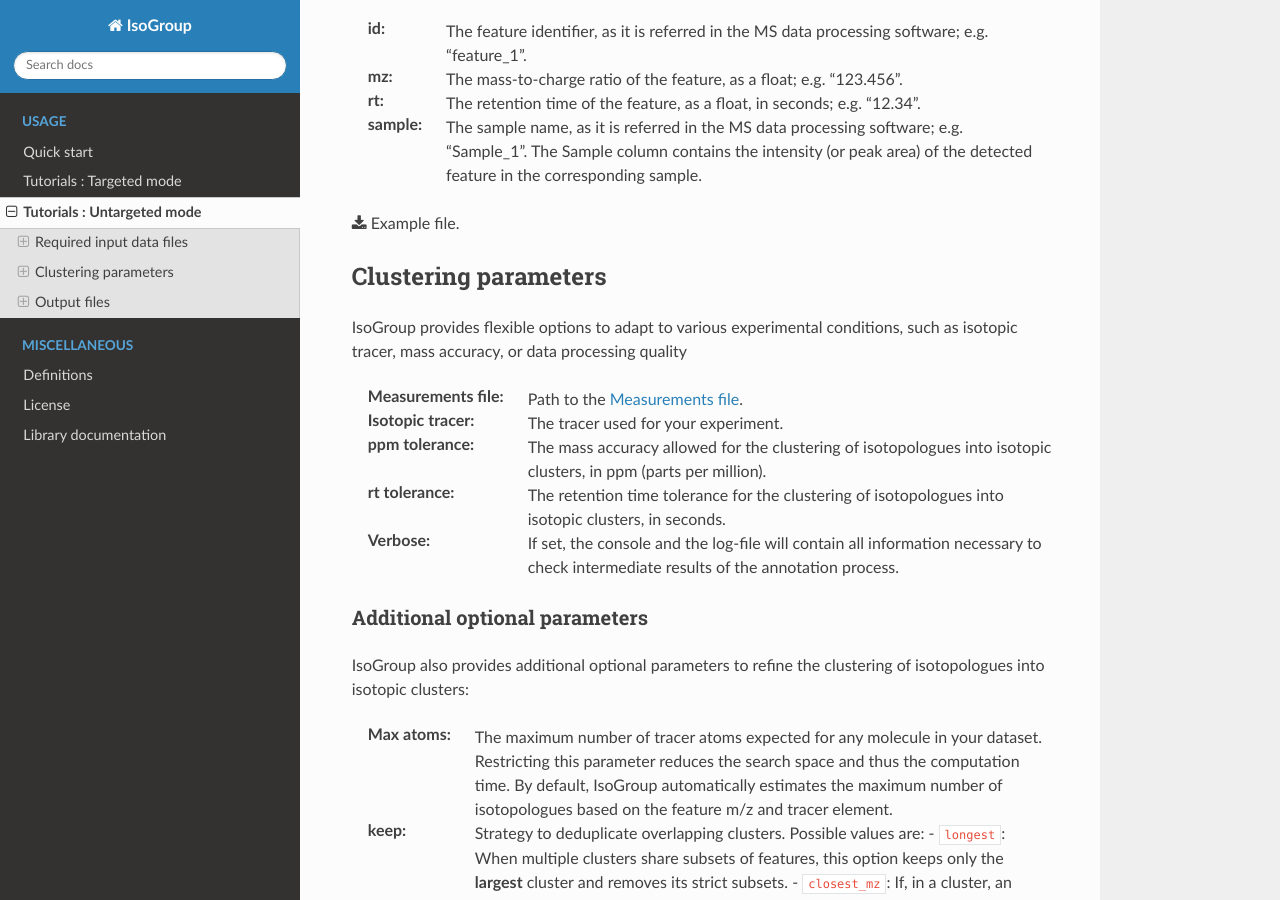
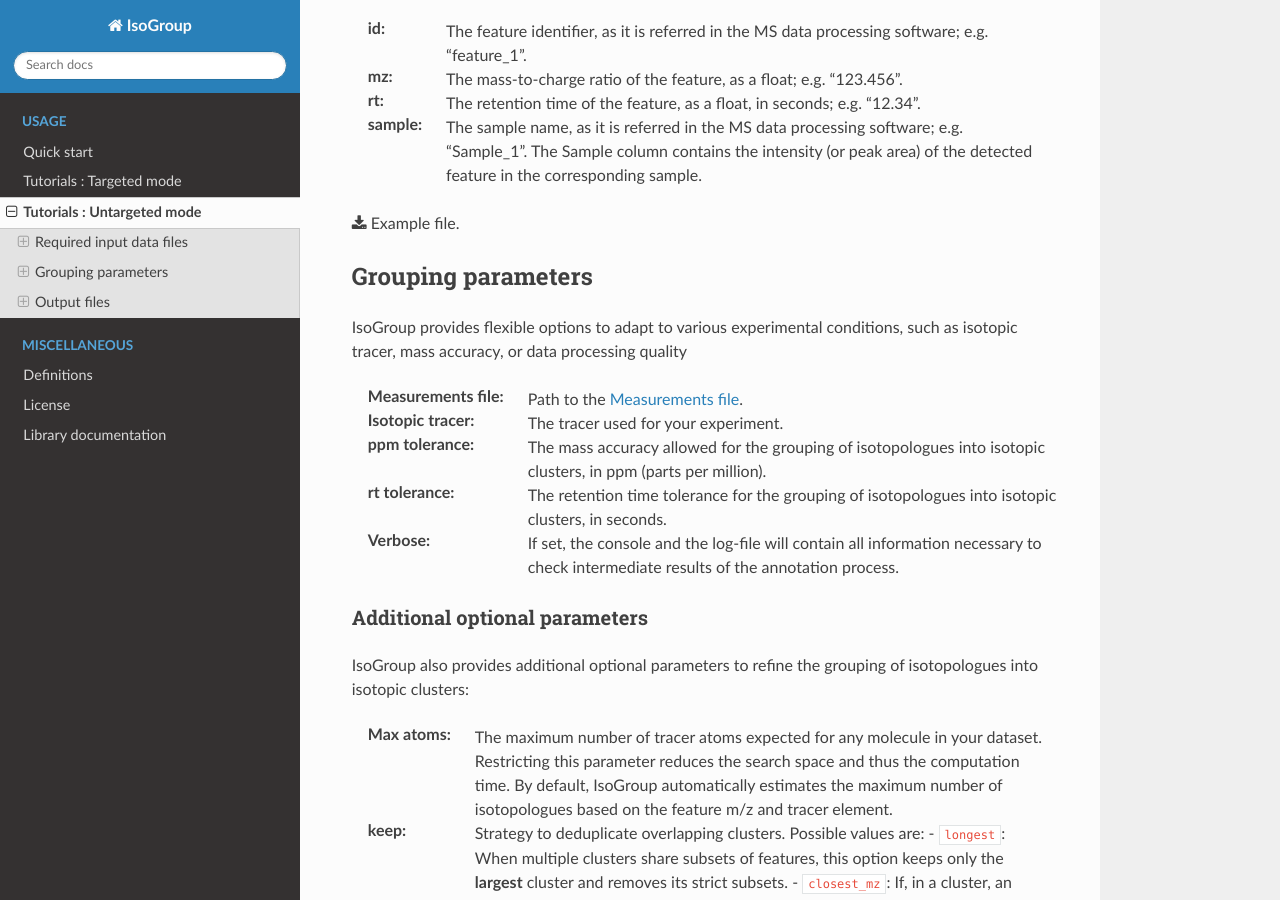
Before and after one commit to MetaboHUB-MetaToul/IsoGroup, a Sphinx documentation site: the page built from doc/tutorials_untargeted.rst, in a window 1280 px wide and 900 px high, scrolled down 510 px. Built offline with Sphinx 7.4.7 and the Read the Docs theme 3.1.0, drawn with Linux system fonts in a browser that asks for light colours; some of the changed text lies outside the part shown.

Commit message:
Update copyright notice and improve documentation clarity in tutorials

```diff
--- a/doc/conf.py
+++ b/doc/conf.py
@@ -51,7 +51,7 @@
 
 # General information about the project.
 project = u'IsoGroup'
-copyright = u'{}, Noémie Butin, Loïc Le Grégam, Pierre Millard'.format(datetime.date.today().year)
+copyright = u'{}, Noémie Butin, Loïc Le Grégam, Pierre Millard, Rochelle Kouakou'.format(datetime.date.today().year)
 
 # The version info for the project you're documenting, acts as replacement for
 # |version| and |release|, also used in various other places throughout the
--- a/doc/tutorials_untargeted.rst
+++ b/doc/tutorials_untargeted.rst
@@ -41,24 +41,24 @@
 
 :download:`Example file <../data/dataset_test_XCMS.txt>`.
 
-..  _`Clustering parameters`:
+..  _`Grouping parameters`:
 
 ********************************************************************************
-Clustering parameters
+Grouping parameters
 ********************************************************************************
 
 IsoGroup provides flexible options to adapt to various experimental conditions, such as isotopic tracer, mass accuracy, or data processing quality
 
 :Measurements file: Path to the :ref:`Measurements file (untargeted)`.
 :Isotopic tracer: The tracer used for your experiment.
-:ppm tolerance: The mass accuracy allowed for the clustering of isotopologues into isotopic clusters, in ppm (parts per million).
-:rt tolerance: The retention time tolerance for the clustering of isotopologues into isotopic clusters, in seconds.
+:ppm tolerance: The mass accuracy allowed for the grouping of isotopologues into isotopic clusters, in ppm (parts per million).
+:rt tolerance: The retention time tolerance for the grouping of isotopologues into isotopic clusters, in seconds.
 :Verbose: If set, the console and the log-file will contain all information necessary to check intermediate results of the annotation process.
 
 Additional optional parameters
 ----------------------------------------------------------------------------------
 
-IsoGroup also provides additional optional parameters to refine the clustering of isotopologues into isotopic clusters:
+IsoGroup also provides additional optional parameters to refine the grouping of isotopologues into isotopic clusters:
 
 :Max atoms: The maximum number of tracer atoms expected for any molecule in your dataset. Restricting this parameter reduces the search space and thus the computation time.
             By default, IsoGroup automatically estimates the maximum number of isotopologues based on the feature m/z and tracer element.
```
Also changed, not shown: other parts of doc/tutorials_untargeted.rst (+6 -0 lines), doc/quickstart.rst (+19 -18 lines), doc/tutorials_targeted.rst (+7 -0 lines).
